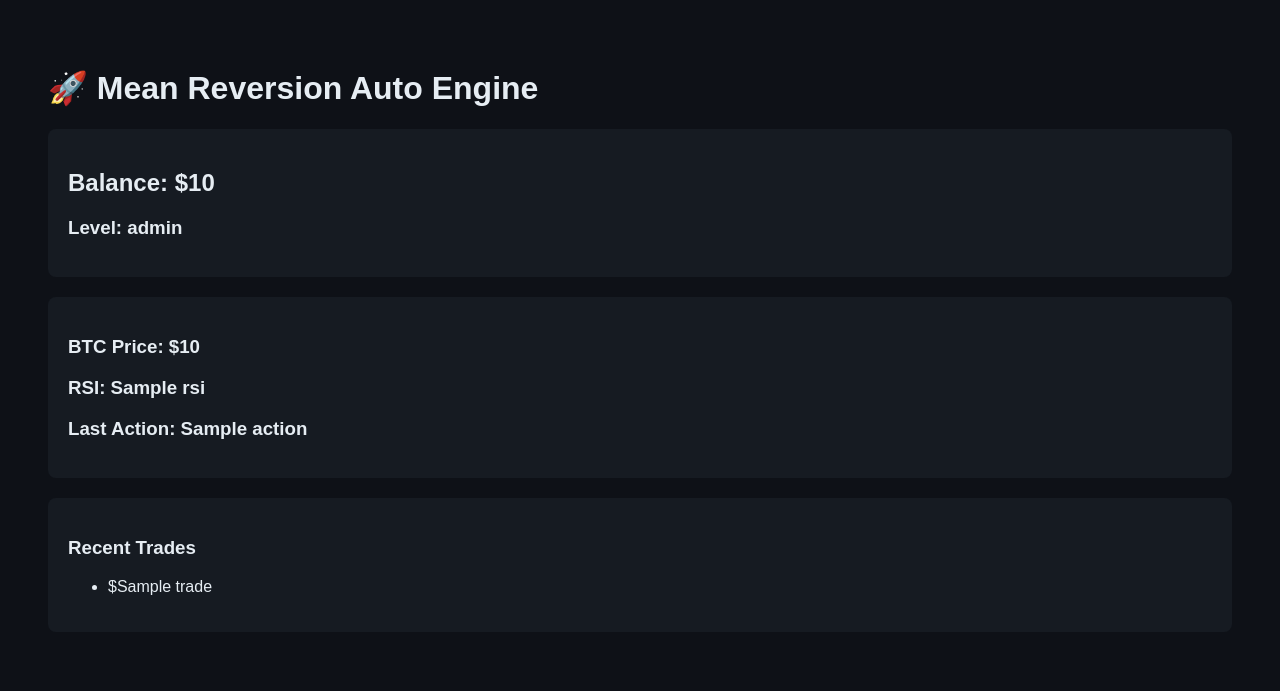
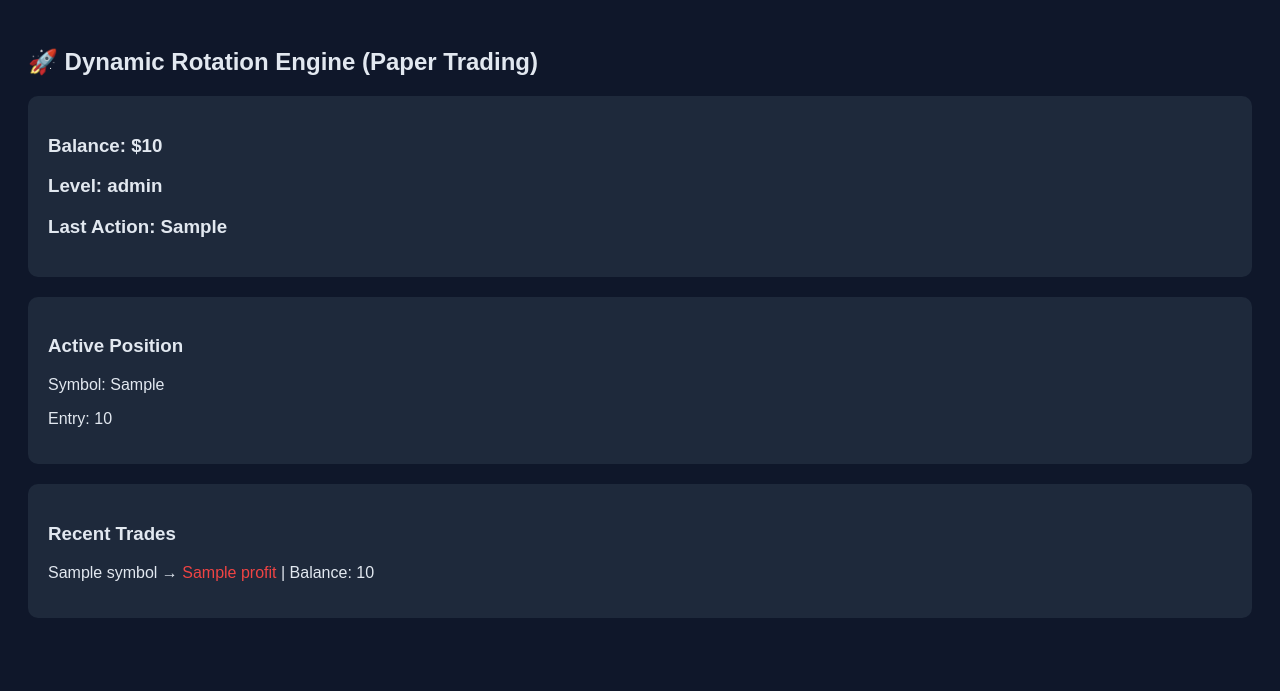
Before and after one commit to hillcolton1976/structured-alpha-engine, a Flask app: template templates/dashboard.html in a window 1280 px wide. Shown: the top 691 px of the page. Run offline with Flask 3, Linux system fonts and the light colour scheme; the template is opened without the code that fills it: most values are stand-ins (such as "Sample title", 1, 10 or a date in 2020).

Commit message:
Update dashboard.html

```diff
--- a/templates/dashboard.html
+++ b/templates/dashboard.html
@@ -1,51 +1,63 @@
 <!DOCTYPE html>
 <html>
 <head>
-    <title>Auto Level Engine</title>
-    <meta http-equiv="refresh" content="10">
+    <title>Rotation Auto Engine</title>
+    <meta name="viewport" content="width=device-width, initial-scale=1">
     <style>
         body {
-            background:#0e1117;
-            color:#e6edf3;
-            font-family:Arial;
-            padding:40px;
+            background-color: #0f172a;
+            color: #e2e8f0;
+            font-family: Arial;
+            padding: 20px;
         }
         .card {
-            background:#161b22;
-            padding:20px;
-            margin-bottom:20px;
-            border-radius:8px;
+            background: #1e293b;
+            padding: 20px;
+            margin-bottom: 20px;
+            border-radius: 10px;
         }
-        .buy {color:#22c55e;}
-        .sell {color:#ef4444;}
-        .hold {color:#facc15;}
+        .profit {
+            color: #22c55e;
+        }
+        .loss {
+            color: #ef4444;
+        }
     </style>
 </head>
 <body>
 
-<h1>🚀 Mean Reversion Auto Engine</h1>
+<h2>🚀 Dynamic Rotation Engine (Paper Trading)</h2>
 
 <div class="card">
-<h2>Balance: ${{ balance }}</h2>
-<h3>Level: {{ level }}</h3>
+    <h3>Balance: ${{ engine.balance }}</h3>
+    <h3>Level: {{ engine.level }}</h3>
+    <h3>Last Action: {{ engine.last_action }}</h3>
 </div>
 
 <div class="card">
-<h3>BTC Price: ${{ price }}</h3>
-<h3>RSI: {{ rsi }}</h3>
-<h3>Last Action:
-<span class="{{ action|lower }}">{{ action }}</span>
-</h3>
+    <h3>Active Position</h3>
+    <p>Symbol: {{ engine.current_symbol }}</p>
+    <p>Entry: {{ engine.entry_price }}</p>
 </div>
 
 <div class="card">
-<h3>Recent Trades</h3>
-<ul>
-{% for t in trades %}
-<li>${{ t }}</li>
-{% endfor %}
-</ul>
+    <h3>Recent Trades</h3>
+    {% for trade in engine.trades[-10:] %}
+        <p>
+            {{ trade.symbol }} →
+            <span class="{{ 'profit' if trade.profit > 0 else 'loss' }}">
+                {{ trade.profit }}
+            </span>
+            | Balance: {{ trade.balance }}
+        </p>
+    {% endfor %}
 </div>
+
+<script>
+setTimeout(() => {
+    location.reload();
+}, 15000);
+</script>
 
 </body>
 </html>
```
